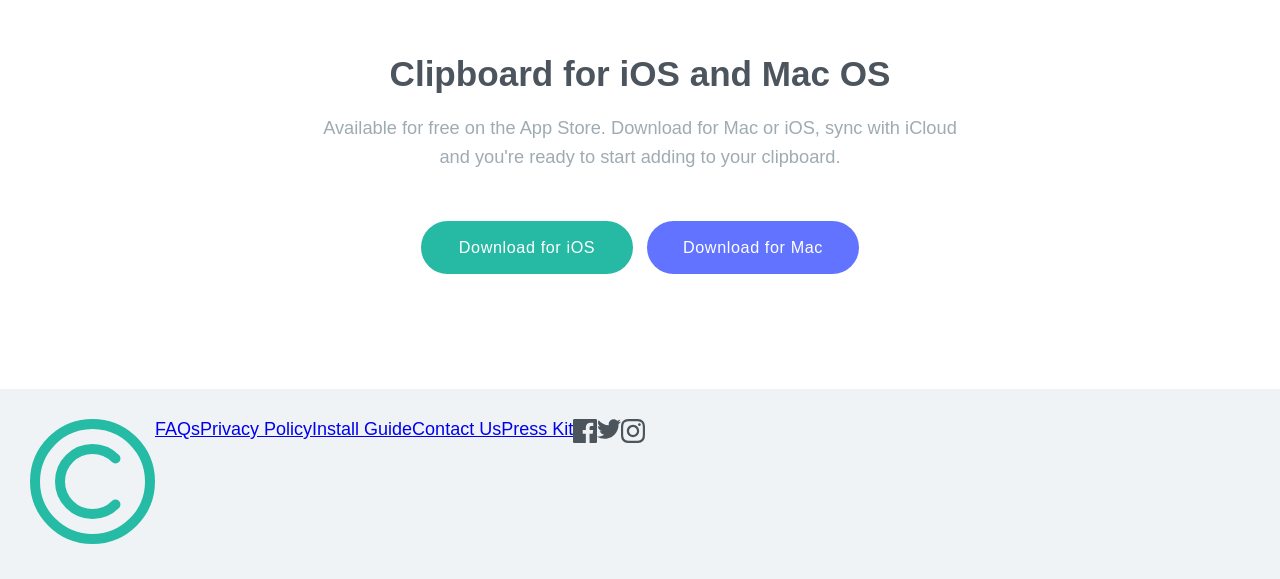
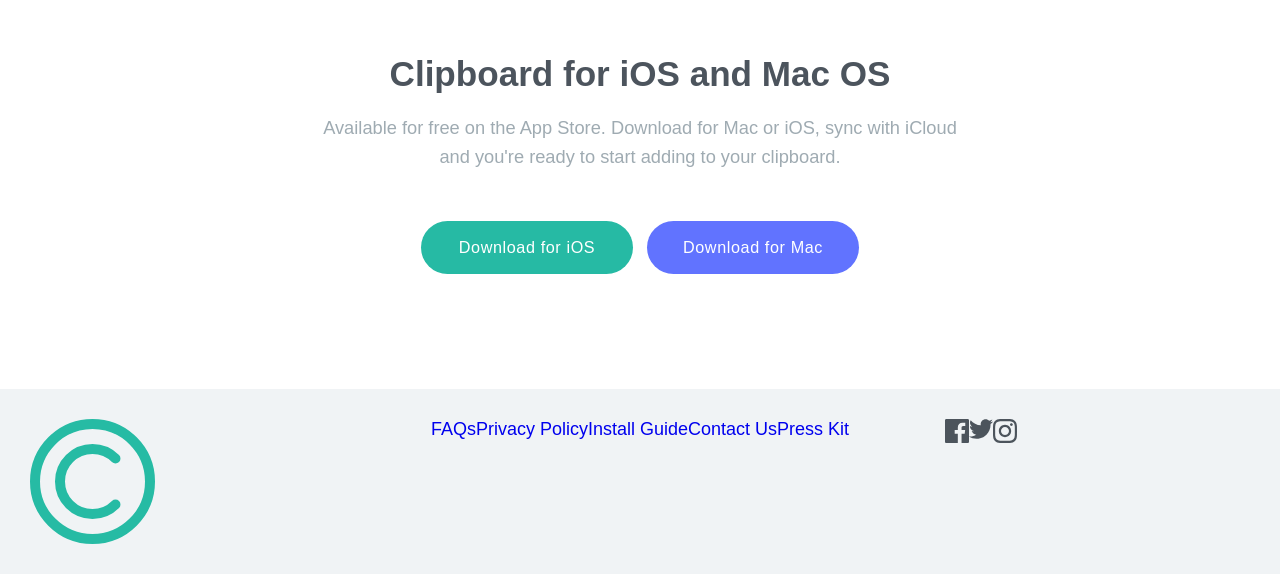
Before and after one commit to yirano/react-clipboard_lp, a React (Create React App) app: page / in a window 1280 px wide. Shown: the part 3377-3956 px from the top of the page. Built offline with nearby package versions, Linux system fonts and the light colour scheme; a web font is replaced by a local one.

Commit message:
Commit footer updates

```diff
--- a/src/components/footer/footer.scss
+++ b/src/components/footer/footer.scss
@@ -5,18 +5,32 @@
 	background-color: #f0f3f5;
 	color: $grayishBlue;
 	padding: 30px;
+	width: 100%;
+
+	a {
+		text-decoration: none;
+	}
 
 	ul {
 		list-style: none;
 		display: flex;
 	}
 
+	div {
+		display: flex;
+	}
+
 	.firstColumn {
+		width: 25%;
 	}
 
 	.secondColumn {
+		flex-wrap: wrap;
+		width: 50%;
+		justify-content: center;
 	}
 
 	.thirdColumn {
+		width: 25%;
 	}
 }
--- a/src/components/header/header.scss
+++ b/src/components/header/header.scss
@@ -38,7 +38,7 @@
 }
 
 .headerText {
-	width: 700px;
+	width: 50%;
 	text-align: center;
 }
 
--- a/src/components/supercharge/supercharge.scss
+++ b/src/components/supercharge/supercharge.scss
@@ -3,6 +3,7 @@
 .supercharge {
 	div {
 		display: flex;
+		flex-wrap: wrap;
 		margin: 0 auto;
 		&.topElement {
 			flex-flow: column;
```
